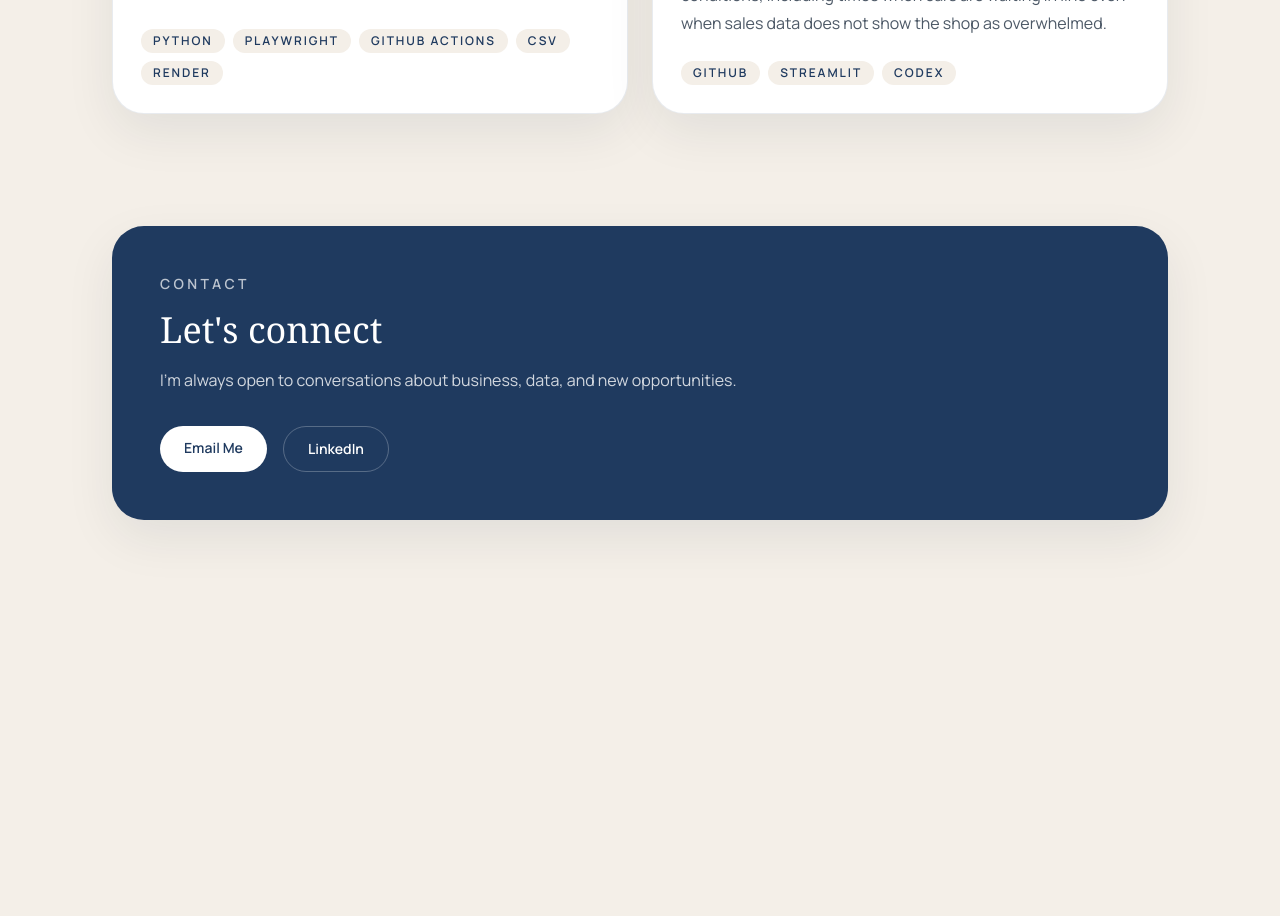
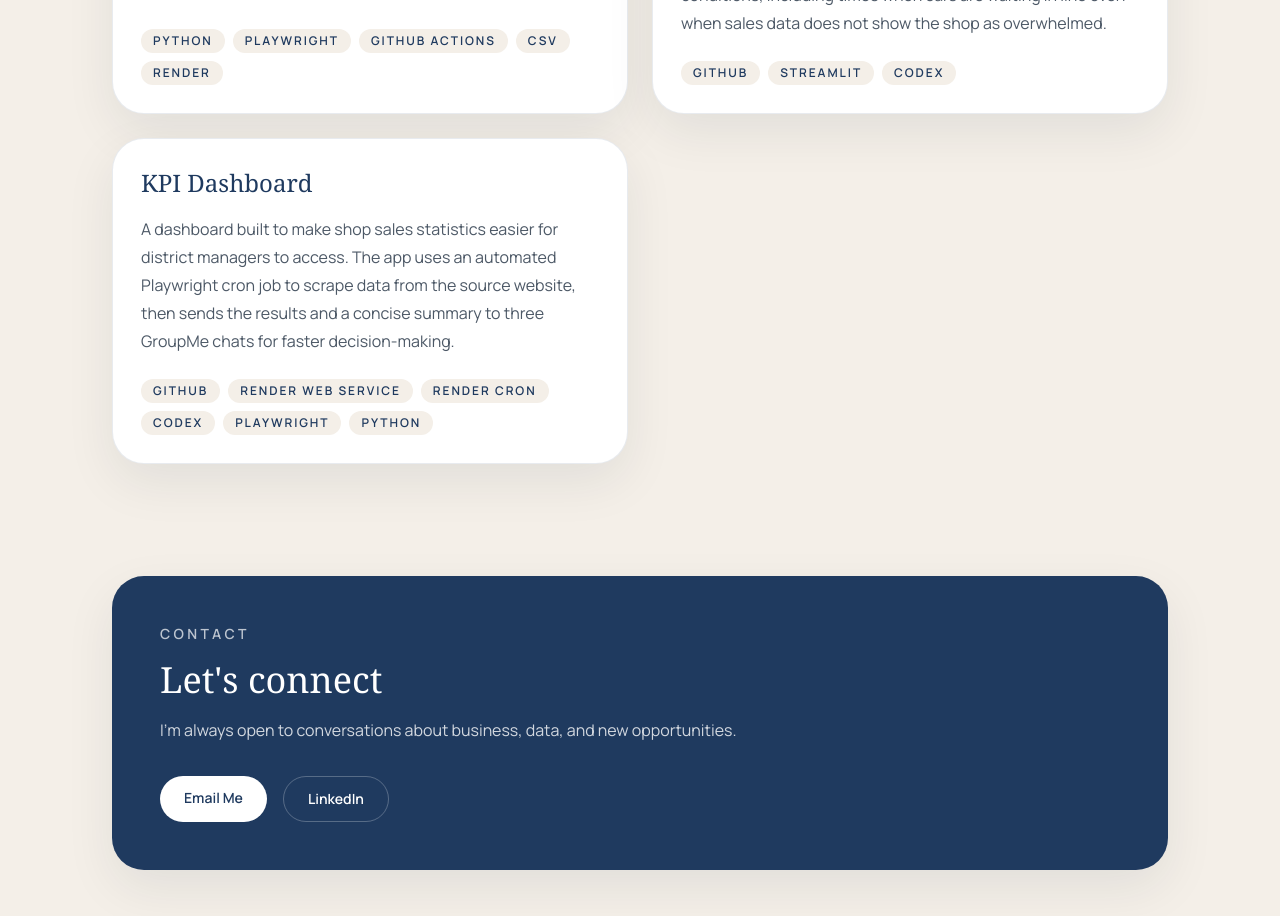
Before and after one commit to jcook115/john-cook-portfolio, a Next.js app: page / in a window 1280 px wide. Shown: the part 1540-2456 px from the top of the page. Before the commit the page ends 2156 px from the top, so only its background shows below. Built offline with nearby package versions, Linux system fonts and the light colour scheme.

Commit message:
Dashboard proj addition

```diff
--- a/app/page.tsx
+++ b/app/page.tsx
@@ -10,6 +10,19 @@ const projects = [
     description:
       "An app created to improve shop staffing decisions by using vehicle-per-hour data from a shop camera instead of relying only on point-of-sale statistics. It helps account for real traffic conditions, including times when cars are waiting in line even when sales data does not show the shop as overwhelmed.",
     tags: ["GitHub", "Streamlit", "Codex"],
+  },
+  {
+    title: "KPI Dashboard",
+    description:
+      "A dashboard built to make shop sales statistics easier for district managers to access. The app uses an automated Playwright cron job to scrape data from the source website, then sends the results and a concise summary to three GroupMe chats for faster decision-making.",
+    tags: [
+      "GitHub",
+      "Render Web Service",
+      "Render Cron",
+      "Codex",
+      "Playwright",
+      "Python",
+    ],
   },
 ];
 
```
